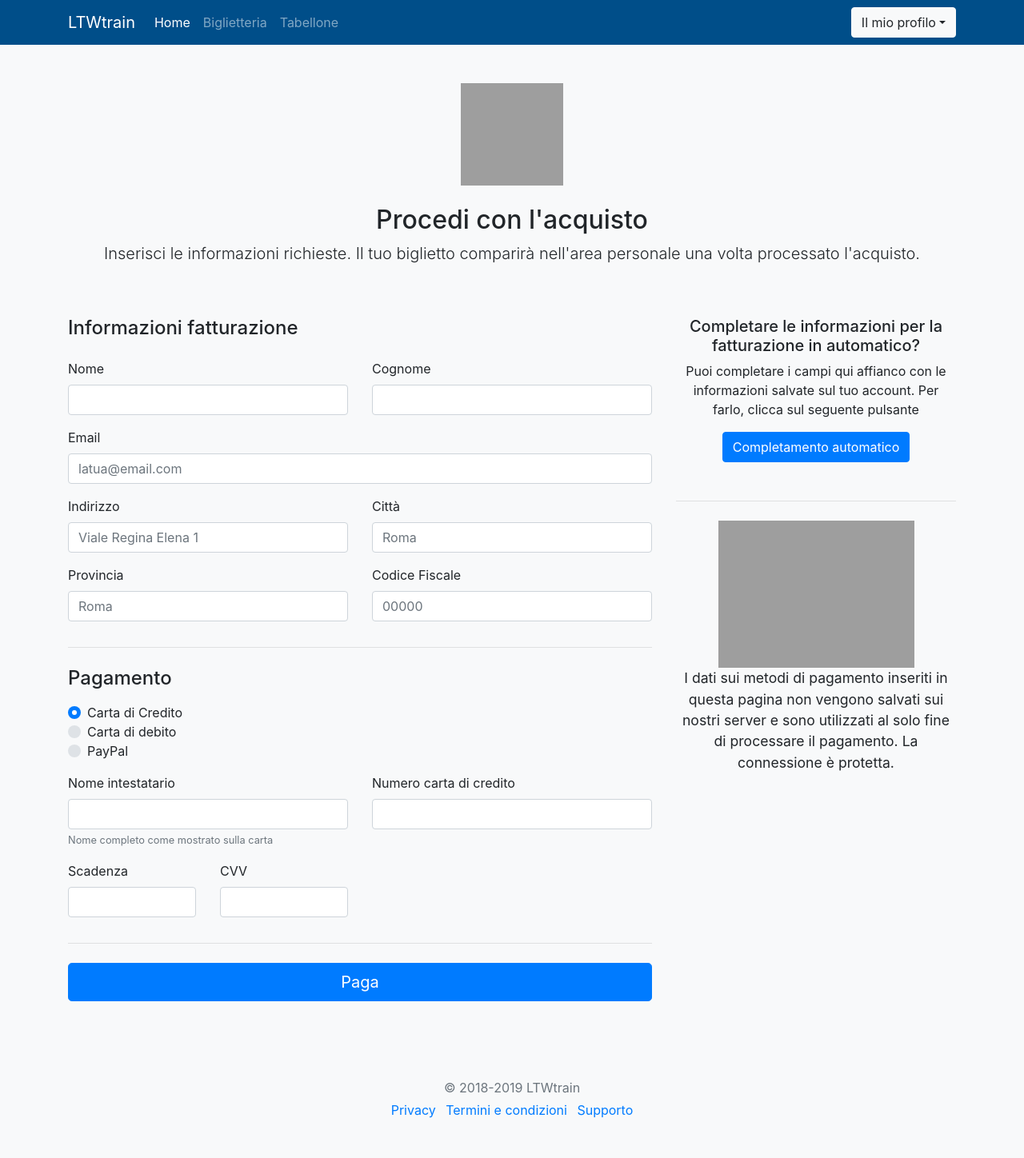
After one commit to chrismarinoni/LTWtrain, a PHP site: page /order/checkout.php in a window 1280 px wide. The commit adds this page. Shown: the whole page at 80% size. Run offline with PHP 8.4, Linux system fonts and the light colour scheme; the visitor is signed in with stand-in values (Sample User, id 1); some libraries are stand-ins or nearby versions; grey boxes are pictures that could not be loaded.

Commit message:
Alcuni piccoli cambiamenti nel checkout
Migliorata e arricchita l'area di checkout. Altri miglioramenti minori.

```diff
--- a/order/biglietteria.php
+++ b/order/biglietteria.php
@@ -53,7 +53,7 @@
 				</div>
 			</div>
 		</div>
-
+			<form name="ricerca">
 					<div class="hidden" id="form">
 						<h2 id="iniziamo">
 							Iniziamo.
@@ -178,7 +178,7 @@
 						<button type="button" class="btn btn-secondary btn-lg mt-4 mb-4" id="goBackB5">Indietro</button>
 					</div>
 
-
+              </form>
 
 			 <form name="abbonamento" action="shoppingcart.php" method="post">
 					<div class="hidden" id="formAbb">
--- /dev/null
+++ b/order/checkout.php
@@ -0,0 +1,289 @@
+<?php
+  session_start();
+  include "../component/header.php";
+  if($_SESSION['idUtente'] == "")
+    // header("location: ../account/signin.html");
+  if($_SESSION['codViaggio'] == "")
+    // header("location: ../index.php");
+  $codViaggio = $_SESSION['codViaggio'];
+  $stPartenza = $_SESSION['stPartenza'];
+  $stArrivo = $_SESSION['stArrivo'];
+  $prezzo = $_SESSION['prezzo'];
+?>
+
+<!doctype html>
+<html lang="en">
+  <head>
+    <meta charset="utf-8">
+    <meta name="viewport" content="width=device-width, initial-scale=1, shrink-to-fit=no">
+    <meta name="description" content="">
+    <meta name="author" content="">
+    <link rel="icon" href="../../../../favicon.ico">
+
+    <title>LTWtrain - Pagamento</title>
+
+    <!-- Bootstrap core CSS -->
+    <link href="../css/bootstrap.min.css" rel="stylesheet">
+
+    <!-- Custom styles for this template -->
+    <link href="../css/style.css" rel="stylesheet">
+  </head>
+
+  <body class="bg-light">
+
+    <!-- HEADER -->
+    <?php getHeader(); ?>
+
+
+    <div class="container">
+      <div class="py-5 text-center">
+        <img class="mb-4" src="https://cdn2.iconfinder.com/data/icons/harry-potter-colour-collection/60/28_-_Harry_Potter_-_Colour_-_Hogwarts_Express-512.png" alt="" width="128" height="128">
+        <h2>Procedi con l'acquisto</h2>
+        <p class="lead">Inserisci le informazioni richieste. Il tuo biglietto comparir&agrave; nell'area personale una volta processato l'acquisto.</p>
+      </div>
+
+      <div class="row">
+        <div class="col-md-4 order-md-2 mb-4 text-center">
+          <h5>Completare le informazioni per la fatturazione in automatico?</h5>
+          <p>Puoi completare i campi qui affianco con le informazioni salvate sul tuo account. Per farlo, clicca sul seguente pulsante</p>
+          <button class="btn btn-primary" id="completamento">Completamento automatico</button>
+          <hr class="mb-4 mt-5">
+          <img src="http://www.speedyfarmacia.it/wsite/FRVMAFI3103874/images/pagamenti_sicuri.png?1539250215" width="70%"/>
+          <p style="font-size: 1.1rem">I dati sui metodi di pagamento inseriti in questa pagina non vengono salvati sui nostri server e sono utilizzati al solo fine di processare il pagamento. La connessione è protetta.</p>
+          <!-- <h4 class="d-flex justify-content-between align-items-center mb-3">
+            <span class="text-muted">Il tuo carrello</span>
+            <span class="badge badge-secondary badge-pill">1</span>
+          </h4> -->
+          <!-- <ul class="list-group mb-3">
+            <li class="list-group-item d-flex justify-content-between lh-condensed">
+              <div>
+                <h6 class="my-0">Acquisto</h6>
+                <small class="text-muted">Brief description</small>
+              </div>
+              <span class="text-muted">$12</span>
+            </li> -->
+            <!-- <li class="list-group-item d-flex justify-content-between bg-light">
+              <div class="text-success">
+                <h6 class="my-0">Promo code</h6>
+                <small>EXAMPLECODE</small>
+              </div>
+              <span class="text-success">-$5</span>
+            </li> -->
+            <!-- <li class="list-group-item d-flex justify-content-between lh-condensed">
+              <div>
+                <div class="input-group">
+                    <h6 class="my-0">Quantit&agrave;</h6>
+                    <select class="custom-select text-muted" id="inputGroupSelect04" aria-label="Example select with button addon">
+                        <option selected value="1">1</option>
+                        <option value="2">2</option>
+                        <option value="3">3</option>
+                        <option value="4">4</option>
+                        <option value="5">5</option>
+                    </select>
+                </div>
+            </li>
+
+            <li class="list-group-item d-flex justify-content-between">
+              <span>Total (USD)</span>
+              <strong>$20</strong>
+            </li>
+          </ul> -->
+
+          <!-- <form class="card p-2">
+            <div class="input-group">
+              <input type="text" class="form-control" placeholder="Promo code">
+              <div class="input-group-append">
+                <button type="submit" class="btn btn-secondary">Redeem</button>
+              </div>
+            </div>
+          </form>-->
+        </div>
+        <div class="col-md-8 order-md-1">
+          <h4 class="mb-3">Informazioni fatturazione</h4>
+          <form class="needs-validation" novalidate>
+            <div class="row mt-4">
+              <div class="col-md-6 mb-3">
+                <label for="nome">Nome</label>
+                <input type="text" class="form-control" id="nome" placeholder="" value="" required>
+                <div class="invalid-feedback">
+                  &Egrave; richiesto l'inserimento di un nome valido.
+                </div>
+              </div>
+              <div class="col-md-6 mb-3">
+                <label for="cognome">Cognome</label>
+                <input type="text" class="form-control" id="cognome" placeholder="" value="" required>
+                <div class="invalid-feedback">
+                &Egrave; richiesto l'inserimento di un cognome valido.
+                </div>
+              </div>
+            </div>
+
+            <div class="mb-3">
+              <label for="email">Email</label>
+              <input type="email" class="form-control" id="email" placeholder="latua@email.com" required>
+              <div class="invalid-feedback">
+                Please enter a valid email address for shipping updates.
+              </div>
+            </div>
+
+            <div class="row">
+              <div class="mb-3 col-md-6">
+                <label for="indirizzo">Indirizzo</label>
+                <input type="text" class="form-control" id="indirizzo" placeholder="Viale Regina Elena 1" required>
+                <div class="invalid-feedback">
+                  Inserisci un indirizzo valido.
+                </div>
+              </div>
+              <div class="col-md-6 mb-3">
+                <label for="citta">Città</label>
+                <input type="text" class="form-control" id="citta" placeholder="Roma" required>
+                <div class="invalid-feedback">
+                  Please provide a valid state.
+                </div>
+              </div>
+            </div>
+
+
+            <div class="row">
+
+              <div class="col-md-6 mb-3">
+                <label for="provincia">Provincia</label>
+                <input type="text" class="form-control" id="provincia" placeholder="Roma" required>
+                <div class="invalid-feedback">
+                  Please select a valid country.
+                </div>
+              </div>
+
+              <div class="col-md-6 mb-3">
+                <label for="cf">Codice Fiscale</label>
+                <input type="text" class="form-control" id="cf" placeholder="00000" required>
+                <div class="invalid-feedback">
+                  Zip code required.
+                </div>
+              </div>
+            </div>
+            <hr class="mb-4">
+
+            <h4 class="mb-3">Pagamento</h4>
+
+            <div class="d-block my-3">
+              <div class="custom-control custom-radio">
+                <input id="credit" name="paymentMethod" type="radio" class="custom-control-input" checked required>
+                <label class="custom-control-label" for="credit">Carta di Credito</label>
+              </div>
+              <div class="custom-control custom-radio">
+                <input id="debit" name="paymentMethod" type="radio" class="custom-control-input" required>
+                <label class="custom-control-label" for="debit">Carta di debito</label>
+              </div>
+              <div class="custom-control custom-radio">
+                <input id="paypal" name="paymentMethod" type="radio" class="custom-control-input" required>
+                <label class="custom-control-label" for="paypal">PayPal</label>
+              </div>
+            </div>
+            <div id="carte">
+              <div class="row">
+                <div class="col-md-6 mb-3">
+                  <label for="cc-name">Nome intestatario</label>
+                  <input type="text" class="form-control" id="cc-name" placeholder="" required>
+                  <small class="text-muted">Nome completo come mostrato sulla carta</small>
+                  <div class="invalid-feedback">
+                    Name on card is required
+                  </div>
+                </div>
+                <div class="col-md-6 mb-3">
+                  <label for="cc-number">Numero carta di credito</label>
+                  <input type="text" class="form-control" id="cc-number" placeholder="" required>
+                  <div class="invalid-feedback">
+                    Credit card number is required
+                  </div>
+                </div>
+              </div>
+              <div class="row">
+                <div class="col-md-3 mb-3">
+                  <label for="cc-expiration">Scadenza</label>
+                  <input type="text" class="form-control" id="cc-expiration" placeholder="" required>
+                  <div class="invalid-feedback">
+                    Expiration date required
+                  </div>
+                </div>
+                <div class="col-md-3 mb-3">
+                  <label for="cc-cvv">CVV</label>
+                  <input type="text" class="form-control" id="cc-cvv" placeholder="" required>
+                  <div class="invalid-feedback">
+                    Security code required
+                  </div>
+                </div>
+              </div>
+            </div>
+
+            <div class="hidden" id="paypal">
+              <img src="http://www.liveoptical.com/public/upload/files/PayPal.PNG" alt="" >
+            </div>
+
+            <hr class="mb-4">
+            <button class="btn btn-primary btn-lg btn-block" type="submit">Paga</button>
+          </form>
+        </div>
+      </div>
+
+      <footer class="my-5 pt-5 text-muted text-center text-small">
+        <p class="mb-1">&copy; 2018-2019 LTWtrain</p>
+        <ul class="list-inline">
+          <li class="list-inline-item"><a href="#">Privacy</a></li>
+          <li class="list-inline-item"><a href="#">Termini e condizioni</a></li>
+          <li class="list-inline-item"><a href="#">Supporto</a></li>
+        </ul>
+      </footer>
+    </div>
+
+    <!-- Bootstrap core JavaScript
+    ================================================== -->
+    <!-- Placed at the end of the document so the pages load faster -->
+    <script src="https://code.jquery.com/jquery-3.2.1.min.js"></script>
+  	<script src="https://maxcdn.bootstrapcdn.com/bootstrap/4.0.0/js/bootstrap.min.js"></script>
+
+    <script>
+      // Example starter JavaScript for disabling form submissions if there are invalid fields
+      (function() {
+        'use strict';
+
+        window.addEventListener('load', function() {
+          // Fetch all the forms we want to apply custom Bootstrap validation styles to
+          var forms = document.getElementsByClassName('needs-validation');
+
+          // Loop over them and prevent submission
+          var validation = Array.prototype.filter.call(forms, function(form) {
+            form.addEventListener('submit', function(event) {
+              if (form.checkValidity() === false) {
+                event.preventDefault();
+                event.stopPropagation();
+              }
+              form.classList.add('was-validated');
+            }, false);
+          });
+        }, false);
+      })();
+
+
+      $("#completamento").click(function() {
+        $.ajax({
+          data: 'getData=1',
+          url: '../account/getPData.php',
+          method: 'POST',
+          success: function(msg){
+            pinfo = msg.split("||");
+            document.getElementById("nome").value=pinfo[0];
+            document.getElementById("cognome").value=pinfo[1];
+            document.getElementById("email").value=pinfo[2];
+            document.getElementById("indirizzo").value=pinfo[3];
+            document.getElementById("citta").value=pinfo[4];
+            document.getElementById("provincia").value=pinfo[5];
+            document.getElementById("cf").value=pinfo[6];
+          }
+        });
+      });
+
+
+    </script>
+  </body>
+</html>
--- a/order/checkout2.php
+++ b/order/checkout2.php
@@ -1,9 +1,9 @@
 <?php
   session_start();
   if($_SESSION['idUtente'] == "")
-    header("location: ../account/signin.html");
+    // header("location: ../account/signin.html");
   if($_SESSION['codViaggio'] == "")
-    header("location: ../index.php");
+    // header("location: ../index.php");
   $codViaggio = $_SESSION['codViaggio'];
   $stPartenza = $_SESSION['stPartenza'];
   $stArrivo = $_SESSION['stArrivo'];
```
Also changed, not shown: TODO.txt (+28 -8 lines), account/getPData.php (added, +22 -0 lines), order/shoppingcart.php (+20 -11 lines).
